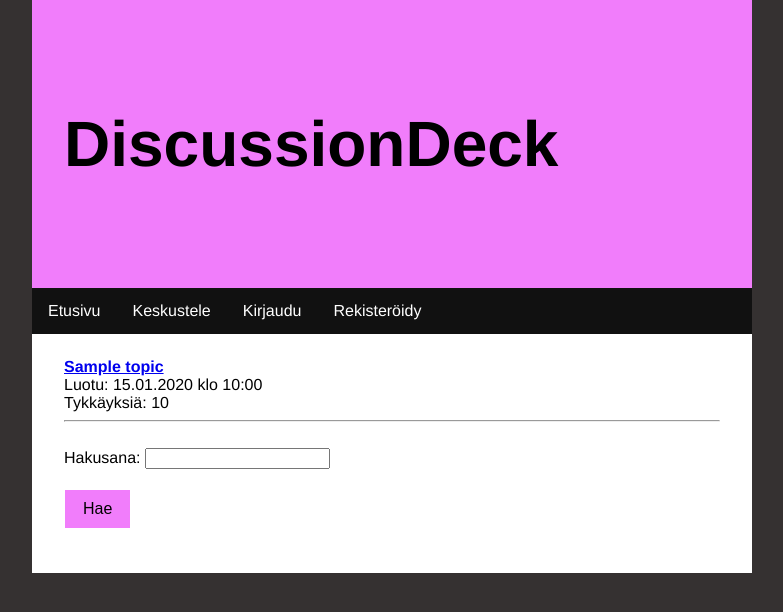
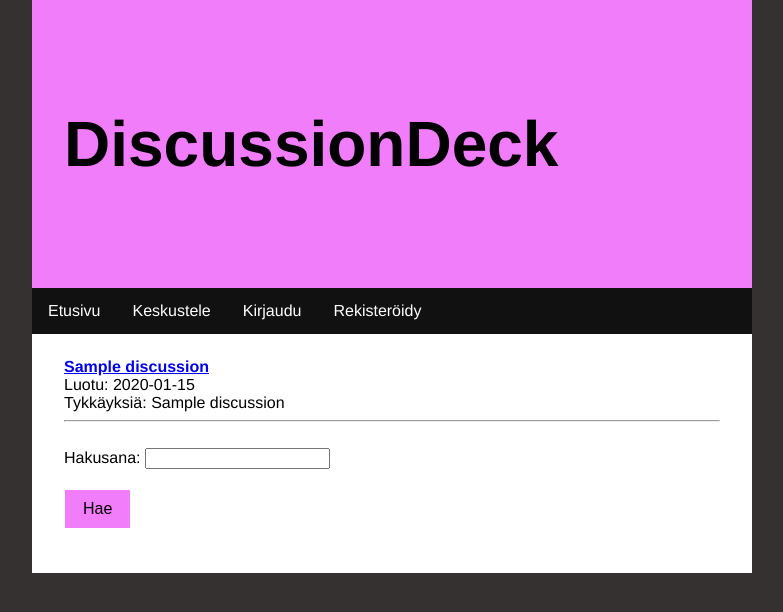
Before and after one commit to brotholi/discussiondeck, a Flask app: template templates/result.html in a window 1280 px wide. Shown: the top 612 px of the page, without its empty margins (248-1031 px from the left). Run offline with Flask 3, Linux system fonts and the light colour scheme; the template is opened without the code that fills it: most values are stand-ins (such as "Sample title", 1, 10 or a date in 2020).

Commit message:
finalize search feature

```diff
--- a/discussions.py
+++ b/discussions.py
@@ -33,7 +33,7 @@
     return discussion
 
 def find_discussions_by_keyword(query):
-    sql = """SELECT d.id, d.user_id, topic, d.created, d.likes FROM discussions d, tags t
+    sql = """SELECT d.id, topic, d.created, d.likes FROM discussions d, tags t
              WHERE d.id = t.discussion_id AND d.visible=1
              AND (d.topic LIKE :keyword OR d.content LIKE :keyword OR t.tag LIKE :keyword)
              GROUP BY d.id ORDER BY d.created DESC"""
--- a/templates/result.html
+++ b/templates/result.html
@@ -3,16 +3,13 @@
 {% block content %}
 {% if not result %}
 <p class="background_text">Ei hakutuloksia</p><br>
-{% else %}
+{% endif %}
 {% for discussion in result %}
-{% if discussion.id and discussion.created and discussion.likes%}
-<b><a href="/discussions/{{ discussion.id }}">{{ discussion.topic }}</a> </b><br>
-Luotu: {{ discussion.created.strftime("%d.%m.%Y klo %H:%M") }} <br>
-Tykkäyksiä: {{ discussion.likes}} <br>
+<b><a href="/discussions/{{ discussion[0] }}">{{ discussion[1] }}</a> </b><br>
+Luotu: {{ discussion[2].strftime("%d.%m.%Y klo %H:%M") }} <br>
+Tykkäyksiä: {{ discussion[3] }} <br>
 <hr>
-{% endif %}
 {% endfor %}
-{% endif %}
 <br>
 <form action="/result" method="GET" onsubmit="return check(this)">
     Hakusana: <input type="text" name="query" maxlength="10"><br>
```
